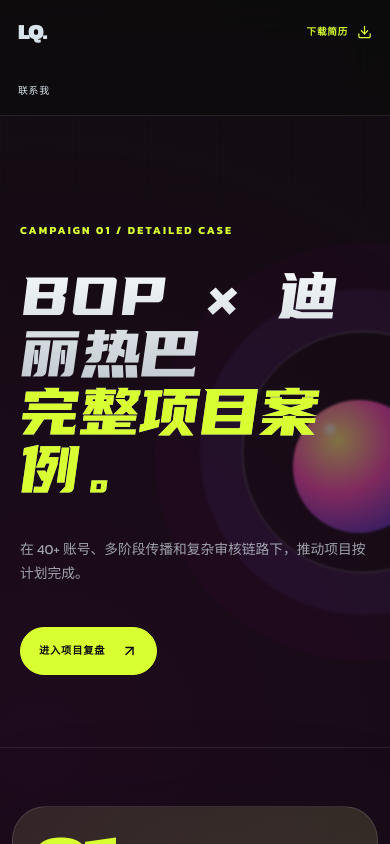
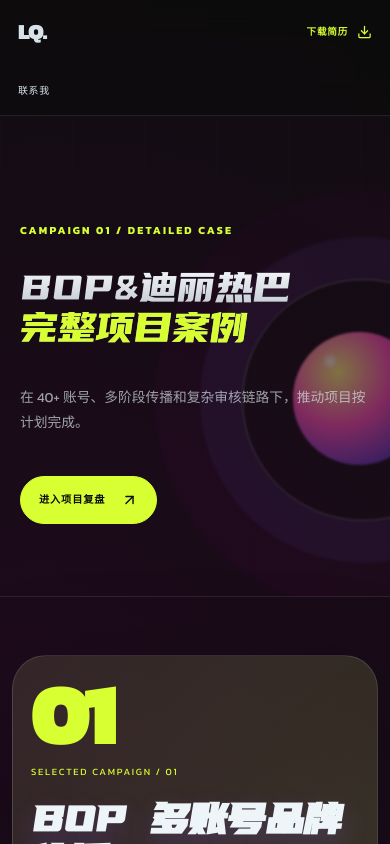
Before and after one commit to liaoq024-code/3D-website, a Next.js app: page /campaigns/bop in a window 390 px wide. Shown: the top 844 px of the page. Built offline with nearby package versions, Linux system fonts and the light colour scheme.

Commit message:
Fix BOP mobile hero title wrapping

```diff
--- a/app/campaigns/CampaignDetailPage.tsx
+++ b/app/campaigns/CampaignDetailPage.tsx
@@ -251,6 +251,7 @@
 }
 
 export function CampaignDetailPage({ campaign }: { campaign: CampaignCase }) {
+  const isBop = campaign.slug === "bop";
   const isMembership = campaign.slug === "meituan-membership";
   const isMurad = campaign.slug === "murad";
   const processColumns = isMembership
@@ -271,7 +272,17 @@
       <InnerNav />
       <InnerHero
         eyebrow={`CAMPAIGN ${campaign.number} / DETAILED CASE`}
-        title={<>{campaign.shortTitle}<br /><em>完整项目案例。</em></>}
+        title={isBop ? (
+          <>
+            <span className="campaign-hero-title-desktop">BOP × 迪丽热巴</span>
+            <span className="campaign-hero-title-mobile">BOP&amp;迪丽热巴</span>
+            <br />
+            <em>
+              <span className="campaign-hero-title-desktop">完整项目案例。</span>
+              <span className="campaign-hero-title-mobile">完整项目案例</span>
+            </em>
+          </>
+        ) : <>{campaign.shortTitle}<br /><em>完整项目案例。</em></>}
         intro={campaign.summary}
       >
         <div className="inner-hero-actions">
```
Also changed, not shown: app/globals.css.
